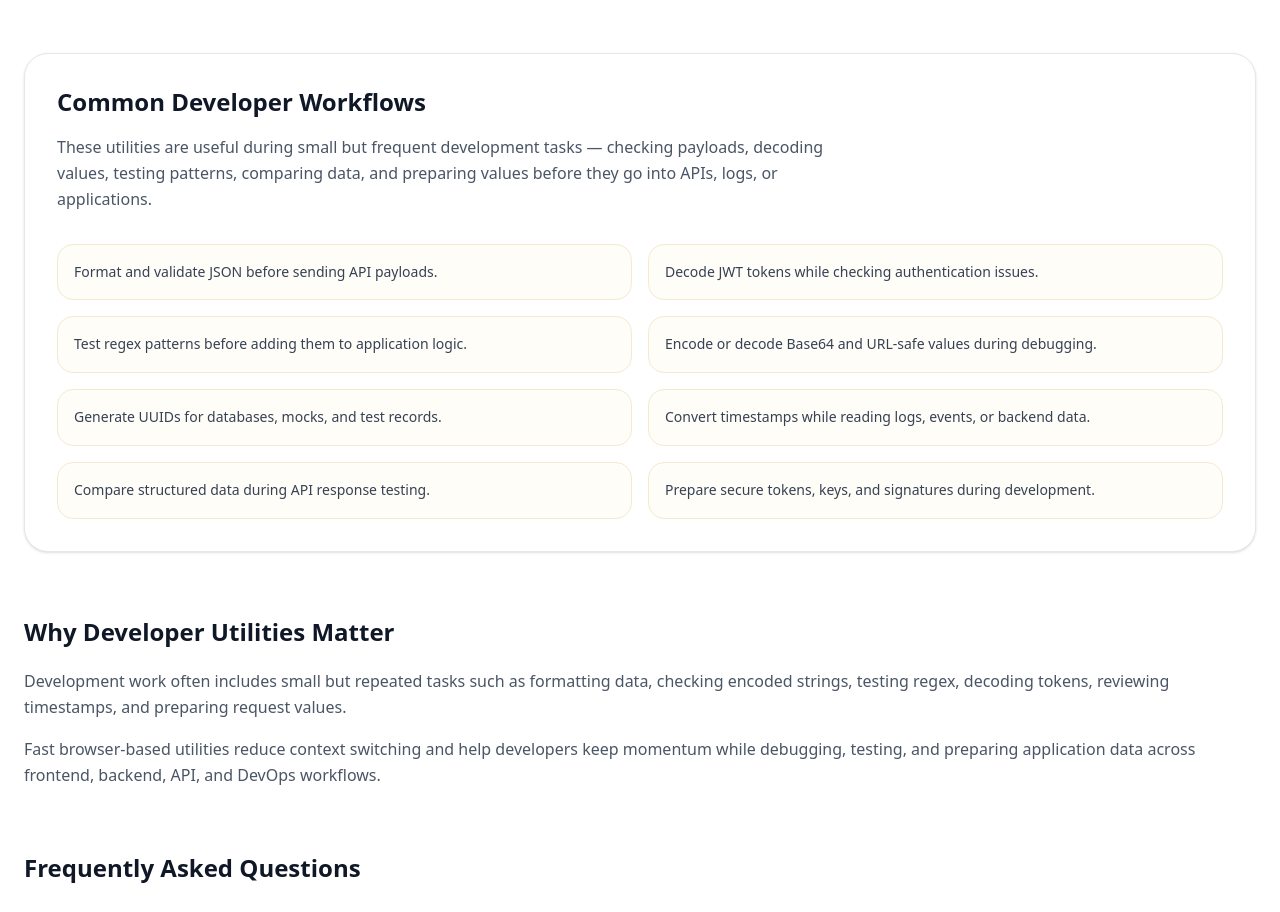
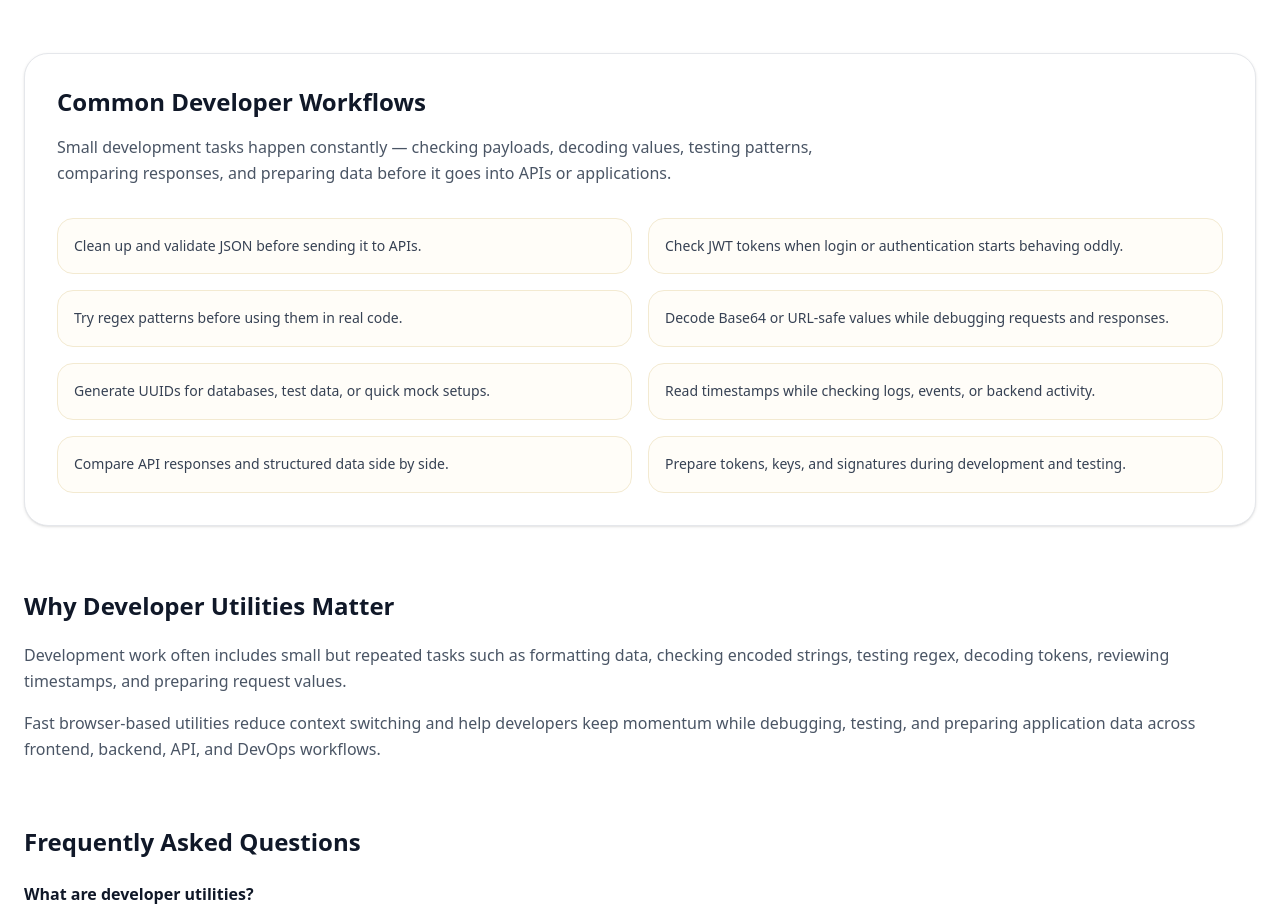
Before and after one commit to vaarunsonawwane-ops/yoryantra-new, a Next.js app: page /developers in a window 1280 px wide. Shown: the part 1640-2552 px from the top of the page. Built offline with nearby package versions, Linux system fonts and the light colour scheme.

Commit message:
Developer page content optimized

```diff
--- a/app/developers/page.tsx
+++ b/app/developers/page.tsx
@@ -274,21 +274,19 @@ export default function Page() {
 			  </h2>
 
 			  <p className="mt-4 max-w-3xl text-gray-600 leading-relaxed">
-				These utilities are useful during small but frequent development tasks —
-				checking payloads, decoding values, testing patterns, comparing data, and
-				preparing values before they go into APIs, logs, or applications.
+				Small development tasks happen constantly — checking payloads, decoding values, testing patterns, comparing responses, and preparing data before it goes into APIs or applications.
 			  </p>
 
 			  <div className="mt-8 grid gap-4 md:grid-cols-2">
 				{[
-				  "Format and validate JSON before sending API payloads.",
-				  "Decode JWT tokens while checking authentication issues.",
-				  "Test regex patterns before adding them to application logic.",
-				  "Encode or decode Base64 and URL-safe values during debugging.",
-				  "Generate UUIDs for databases, mocks, and test records.",
-				  "Convert timestamps while reading logs, events, or backend data.",
-				  "Compare structured data during API response testing.",
-				  "Prepare secure tokens, keys, and signatures during development.",
+				  "Clean up and validate JSON before sending it to APIs.",
+				  "Check JWT tokens when login or authentication starts behaving oddly.",
+				  "Try regex patterns before using them in real code.",
+				  "Decode Base64 or URL-safe values while debugging requests and responses.",
+				  "Generate UUIDs for databases, test data, or quick mock setups.",
+				  "Read timestamps while checking logs, events, or backend activity.",
+				  "Compare API responses and structured data side by side.",
+				  "Prepare tokens, keys, and signatures during development and testing.",
 				].map((item) => (
 				  <SectionMiniCard key={item}>
 					<p className="text-sm leading-relaxed text-gray-700">
```
